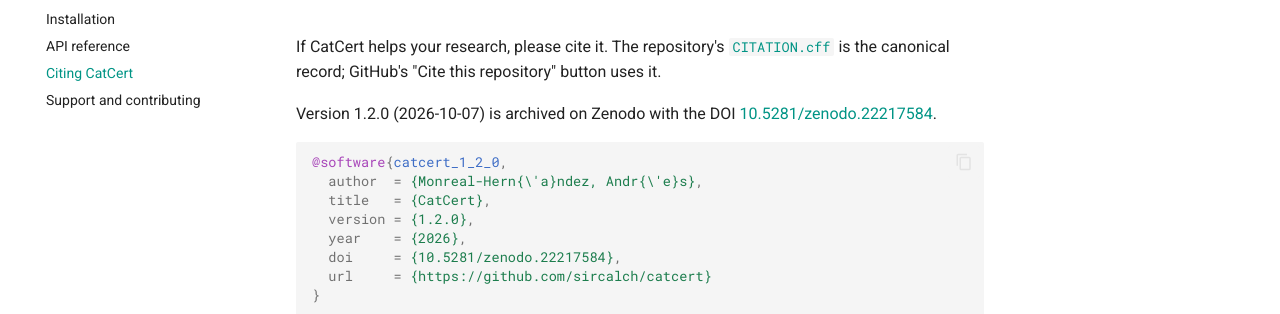
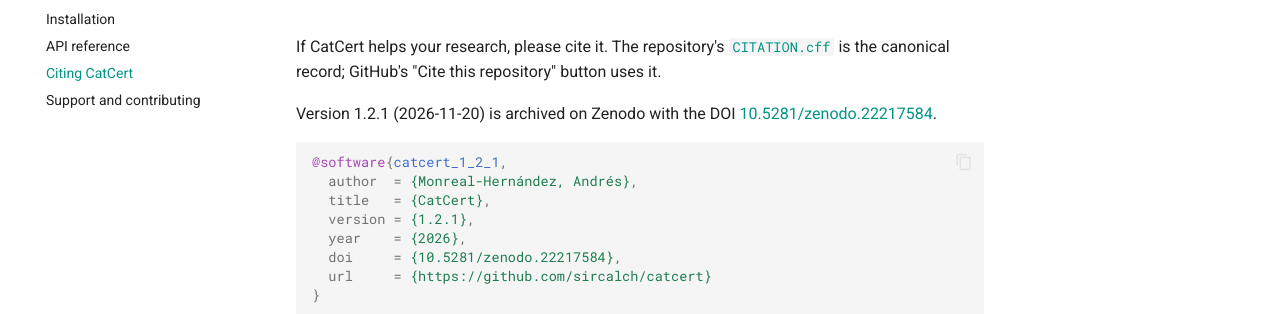
Before and after one commit to sircalch/catcert, an MkDocs documentation site: the page built from docs/citing.md, in a window 1280 px wide. Shown: the part 146-460 px from the top of the page. Built offline with MkDocs 1.6.1 and Material for MkDocs 9.7.7, drawn with Linux system fonts in a browser that asks for light colours; comment, search, counter and statistics services are not loaded.

Commit message:
Fix author name (Andrés) and stale versions in generated citations; release 1.2.1 (#2)
BibTeX, APA, HTML report, methods text, __author__ and LICENSE now read Andrés Monreal-Hernández. Generated BibTeX, methods paragraph and report footer read the installed version instead of a fixed older one.

Co-authored-by: sircalch <andru.3212@users.noreply.github.com>
Co-authored-by: Claude Sonnet 5.5 <noreply@anthropic.com>

````diff
--- a/catcert/__init__.py
+++ b/catcert/__init__.py
@@ -3,8 +3,8 @@ CatCert: Automated Quality-Control, Vacuum Thickness, Dipole Correction,
 and Surface Energy Convergence Certification for Heterogeneous Catalysis & DFT Surface Slabs.
 """
 
-__version__ = "1.2.0"
-__author__ = "Andres Monreal-Hernández"
+__version__ = "1.2.1"
+__author__ = "Andrés Monreal-Hernández"
 __license__ = "MIT"
 
 from catcert.core.surface_energy import calculate_surface_energy_convergence, SurfaceEnergyResult
--- a/docs/citing.md
+++ b/docs/citing.md
@@ -2,13 +2,13 @@
 
 If CatCert helps your research, please cite it. The repository's [`CITATION.cff`](https://github.com/sircalch/catcert/blob/master/CITATION.cff) is the canonical record; GitHub's "Cite this repository" button uses it.
 
-Version 1.2.0 (2026-10-07) is archived on Zenodo with the DOI [10.5281/zenodo.22217584](https://doi.org/10.5281/zenodo.22217584).
+Version 1.2.1 (2026-11-20) is archived on Zenodo with the DOI [10.5281/zenodo.22217584](https://doi.org/10.5281/zenodo.22217584).
 
 ```bibtex
-@software{catcert_1_2_0,
-  author  = {Monreal-Hern{\'a}ndez, Andr{\'e}s},
+@software{catcert_1_2_1,
+  author  = {Monreal-Hernández, Andrés},
   title   = {CatCert},
-  version = {1.2.0},
+  version = {1.2.1},
   year    = {2026},
   doi     = {10.5281/zenodo.22217584},
   url     = {https://github.com/sircalch/catcert}
--- a/pyproject.toml
+++ b/pyproject.toml
@@ -4,7 +4,7 @@ build-backend = "setuptools.build_meta"
 
 [project]
 name = "catcert"
-version = "1.2.0"
+version = "1.2.1"
 description = "Automated Quality-Control, Vacuum Thickness, Dipole Correction, and Surface Energy Convergence Certification for Heterogeneous Catalysis & DFT Surface Slabs (VASP, Quantum ESPRESSO)"
 readme = "README.md"
 authors = [
````
Also changed, not shown: CHANGELOG.md (+5 -1 lines), README.md (+2 -2 lines), docs/index.md (+2 -2 lines), 8 other files.
